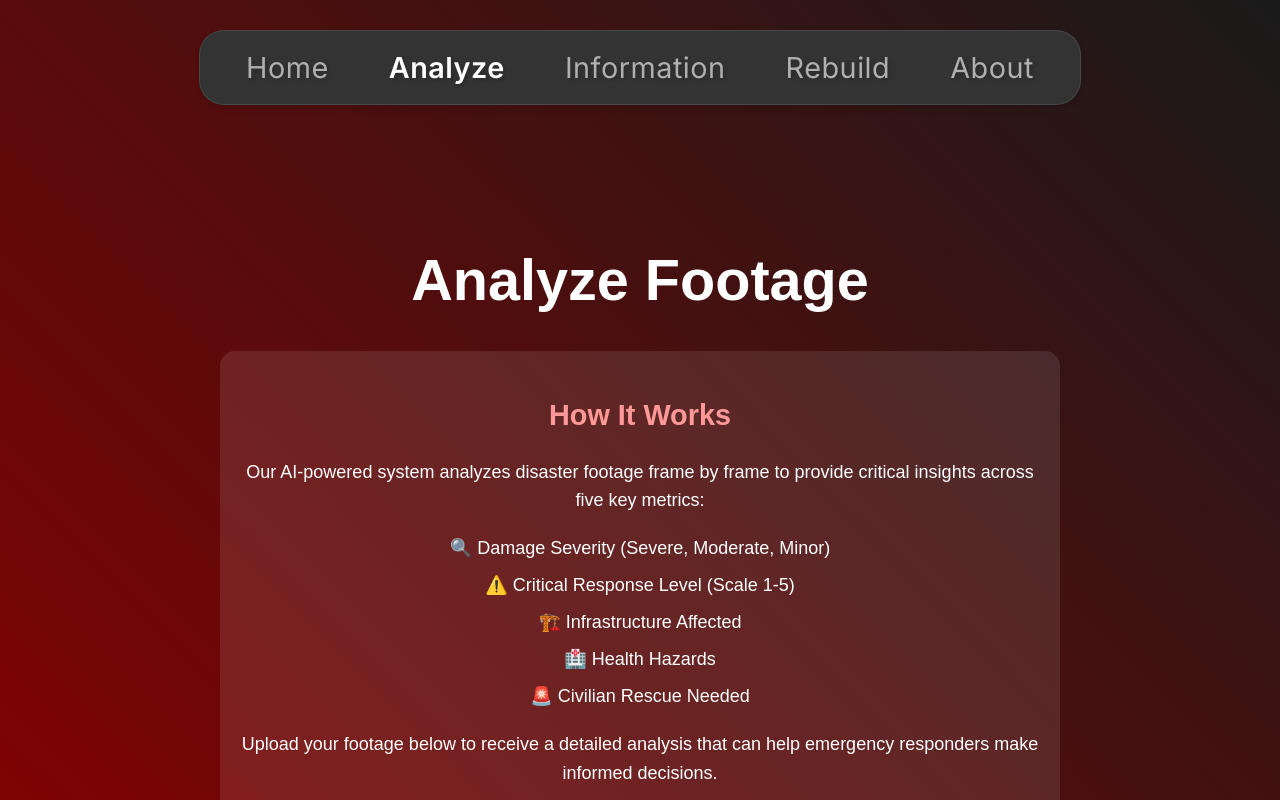
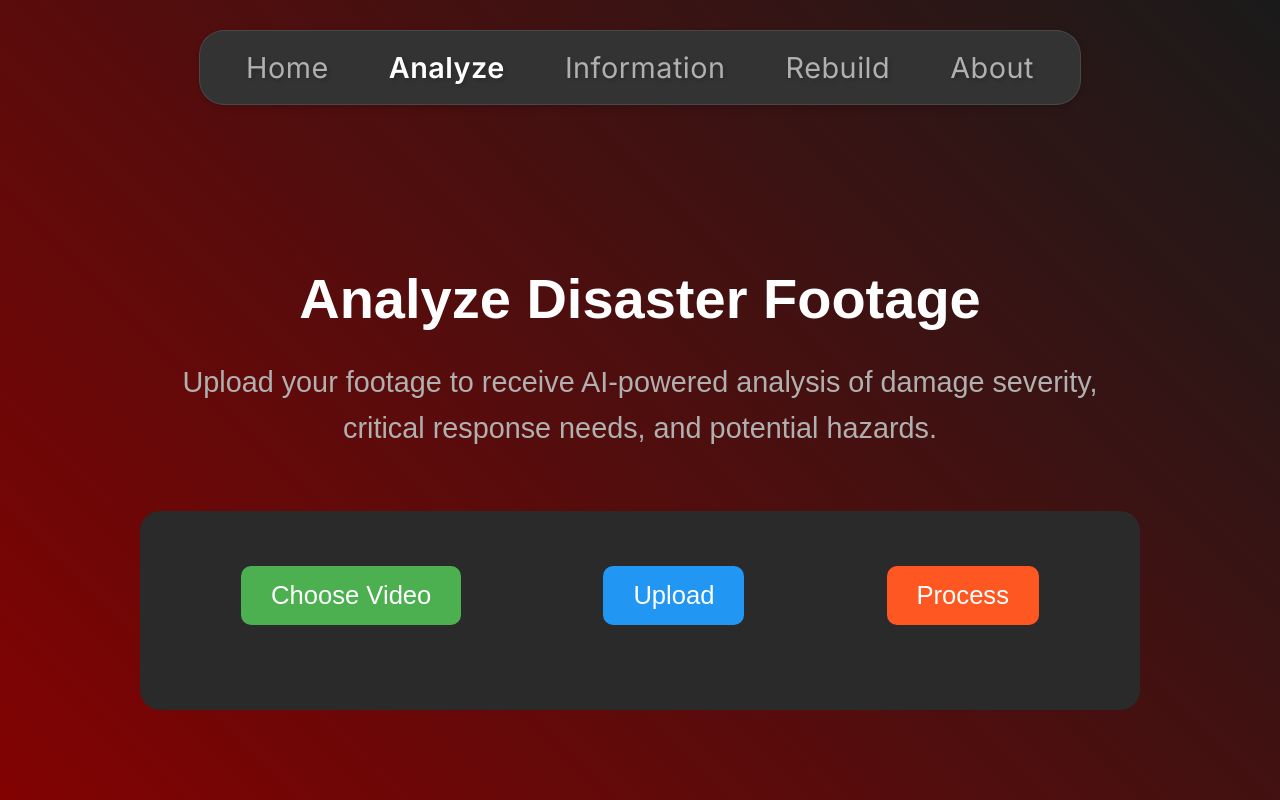
Before and after one commit to GODCHINMAY/Sentinal-A.I.d, a React (Vite) app in the folder frontend/: page /analyze in a window 1280 px wide. Shown: the top 800 px of the page. Built offline with nearby package versions, Linux system fonts and the light colour scheme.

Commit message:
making things look prettier

```diff
--- a/frontend/src/pages/Analyze.jsx
+++ b/frontend/src/pages/Analyze.jsx
@@ -10,61 +10,62 @@ function Analyze({
 }) {
   return (
     <div style={{
-      display: 'flex',
-      flexDirection: 'column',
-      alignItems: 'center',
-      width: '100%'
+      padding: '20px',
+      maxWidth: '1800px',
+      margin: '0 auto'
     }}>
-      <h1 className="text-4xl font-bold mb-6" style={{color: 'white'}}>Analyze Footage</h1>
-
+      {/* Header Section */}
       <div style={{
-        maxWidth: '800px',
-        margin: '0 auto 40px',
-        padding: '20px',
-        borderRadius: '15px',
-        backgroundColor: 'rgba(255, 255, 255, 0.1)',
-        backdropFilter: 'blur(5px)',
+        textAlign: 'center',
+        marginBottom: '60px'
       }}>
-        <h2 style={{
+        <h1 style={{
+          color: 'white',
+          fontSize: '3.5rem',
+          marginBottom: '30px',
+          fontWeight: '700'
+        }}>
+          Analyze Disaster Footage
+        </h1>
+        <p style={{
+          color: '#B0B0B0',
           fontSize: '1.8rem',
-          color: '#ff9999',
-          marginBottom: '20px'
-        }}>How It Works</h2>
-        <p style={{
-          color: 'white',
-          lineHeight: '1.6',
-          marginBottom: '20px'
+          maxWidth: '1000px',
+          margin: '0 auto',
+          lineHeight: '1.6'
         }}>
-          Our AI-powered system analyzes disaster footage frame by frame to provide critical insights across five key metrics:
-        </p>
-        <ul style={{
-          color: 'white',
-          listStyle: 'none',
-          padding: '0',
-          marginBottom: '20px'
-        }}>
-          <li style={{margin: '10px 0'}}>🔍 Damage Severity (Severe, Moderate, Minor)</li>
-          <li style={{margin: '10px 0'}}>⚠️ Critical Response Level (Scale 1-5)</li>
-          <li style={{margin: '10px 0'}}>🏗️ Infrastructure Affected</li>
-          <li style={{margin: '10px 0'}}>🏥 Health Hazards</li>
-          <li style={{margin: '10px 0'}}>🚨 Civilian Rescue Needed</li>
-        </ul>
-        <p style={{color: 'white', lineHeight: '1.6'}}>
-          Upload your footage below to receive a detailed analysis that can help emergency responders make informed decisions.
+          Upload your footage to receive AI-powered analysis of damage severity, critical response needs, and potential hazards.
         </p>
       </div>
 
-      <div className="upload-section" style={{textAlign: 'center', width: '100%'}}>
-        <div className="action-buttons" style={{display: 'flex', justifyContent: 'center', gap: '10px'}}>
+      {/* Upload Section */}
+      <div style={{
+        backgroundColor: '#2A2A2A',
+        borderRadius: '20px',
+        padding: '40px',
+        marginBottom: '40px',
+        textAlign: 'center'
+      }}>
+        <div style={{
+          display: 'flex',
+          justifyContent: 'center',
+          gap: '20px',
+          marginBottom: '30px'
+        }}>
           <button
             className="primary-button"
             style={{
+              backgroundColor: '#4CAF50',
+              color: 'white',
+              padding: '15px 30px',
+              borderRadius: '10px',
+              fontSize: '1.6rem',
+              border: 'none',
+              cursor: 'pointer',
+              transition: 'all 0.3s ease',
               position: 'relative',
-              overflow: 'hidden',
-              transition: 'transform 0.2s',
+              overflow: 'hidden'
             }}
-            onMouseOver={(e) => e.target.style.transform = 'scale(1.05)'}
-            onMouseOut={(e) => e.target.style.transform = 'scale(1)'}
           >
             <input
               type="file"
@@ -82,63 +83,136 @@ function Analyze({
             />
             Choose Video
           </button>
-          <button className="primary-button" onClick={handleUpload}>Upload</button>
-          <button className="secondary-button" onClick={handleProcess}>Process</button>
+          <button
+            onClick={handleUpload}
+            style={{
+              backgroundColor: '#2196F3',
+              color: 'white',
+              padding: '15px 30px',
+              borderRadius: '10px',
+              fontSize: '1.6rem',
+              border: 'none',
+              cursor: 'pointer',
+              transition: 'all 0.3s ease'
+            }}
+          >
+            Upload
+          </button>
+          <button
+            onClick={handleProcess}
+            style={{
+              backgroundColor: '#FF5722',
+              color: 'white',
+              padding: '15px 30px',
+              borderRadius: '10px',
+              fontSize: '1.6rem',
+              border: 'none',
+              cursor: 'pointer',
+              transition: 'all 0.3s ease'
+            }}
+          >
+            Process
+          </button>
         </div>
       </div>
 
+      {/* Video Preview */}
       {videoURL && (
-        <div className="video-container" style={{textAlign: 'center', width: '100%', maxWidth: '600px'}}>
-          <video className="uploaded-video" controls>
+        <div style={{
+          backgroundColor: '#2A2A2A',
+          borderRadius: '20px',
+          padding: '40px',
+          marginBottom: '40px'
+        }}>
+          <h2 style={{
+            color: 'white',
+            fontSize: '2.4rem',
+            marginBottom: '30px',
+            textAlign: 'center'
+          }}>Video Preview</h2>
+          <video
+            controls
+            style={{
+              width: '100%',
+              maxWidth: '1000px',
+              margin: '0 auto',
+              display: 'block',
+              borderRadius: '10px'
+            }}
+          >
             <source src={videoURL} type="video/mp4" />
           </video>
         </div>
       )}
 
+      {/* Loading State */}
       {loading && (
-        <div className="loading-container" style={{textAlign: 'center', width: '100%'}}>
+        <div style={{
+          textAlign: 'center',
+          padding: '40px'
+        }}>
           <div className="loading-spinner"></div>
-          <p>Analyzing video footage...</p>
+          <p style={{
+            color: '#B0B0B0',
+            fontSize: '1.8rem',
+            marginTop: '20px'
+          }}>Analyzing video footage...</p>
         </div>
       )}
 
+      {/* Analysis Results */}
       {analysis && (
-        <div className="frames-container" style={{
-          display: 'flex',
-          flexWrap: 'wrap',
-          justifyContent: 'center',
-          gap: '20px',
-          width: '100%',
-          maxWidth: '1200px'
+        <div style={{
+          backgroundColor: '#2A2A2A',
+          borderRadius: '20px',
+          padding: '40px'
+        }}>
+          <h2 style={{
+            color: 'white',
+            fontSize: '2.4rem',
+            marginBottom: '30px',
+            textAlign: 'center'
+          }}>Analysis Results</h2>
+
+          <div style={{
+            display: 'grid',
+            gridTemplateColumns: 'repeat(auto-fit, minmax(300px, 1fr))',
+            gap: '30px'
           }}>
             {analysis.map((frame, index) => (
-            <div key={index} className="frame-card">
-              <div className="frame-header">
-                <h2>Frame {index + 1}</h2>
-                <span className={`severity-badge ${frame.damage_severity.toLowerCase()}`}>
-                  {frame.damage_severity}
-                </span>
+              <div key={index} style={{
+                backgroundColor: '#333333',
+                borderRadius: '15px',
+                padding: '25px'
+              }}>
+                <h3 style={{
+                  color: 'white',
+                  fontSize: '1.8rem',
+                  marginBottom: '20px',
+                  borderBottom: '1px solid #444',
+                  paddingBottom: '10px'
+                }}>Frame {index + 1}</h3>
+
+                <div style={{color: '#B0B0B0', fontSize: '1.4rem'}}>
+                  <div style={{marginBottom: '15px'}}>
+                    <strong>Damage Severity:</strong> {frame.damage_severity}
                   </div>
-              <div className="frame-info">
-                <div className="info-row">
-                  <span className="info-label">Critical Response Level:</span>
-                  <span className="info-value">{frame.critical_response_level}</span>
+                  <div style={{marginBottom: '15px'}}>
+                    <strong>Critical Response Level:</strong> {frame.critical_response_level}
                   </div>
-                <div className="info-row">
-                  <span className="info-label">Infrastructure Affected:</span>
-                  <span className="info-value">{frame.infrastructure_affected}</span>
+                  <div style={{marginBottom: '15px'}}>
+                    <strong>Infrastructure:</strong> {frame.infrastructure_affected}
                   </div>
-                <div className="info-row">
-                  <span className="info-label">Health Hazards:</span>
-                  <span className="info-value">{frame.health_hazards}</span>
+                  <div style={{marginBottom: '15px'}}>
+                    <strong>Health Hazards:</strong> {frame.health_hazards}
                   </div>
-                <div className="info-row">
-                  <span className="info-label">Civilian Rescue Needed:</span>
-                  <span className="info-value">{frame.civilian_rescue_needed}</span>
+                  <div>
+                    <strong>Civilian Rescue:</strong> {frame.civilian_rescue_needed}
                   </div>
                 </div>
               </div>
             ))}
+          </div>
         </div>
       )}
     </div>
```
Lines whose indentation alone changed are shown as unchanged.
